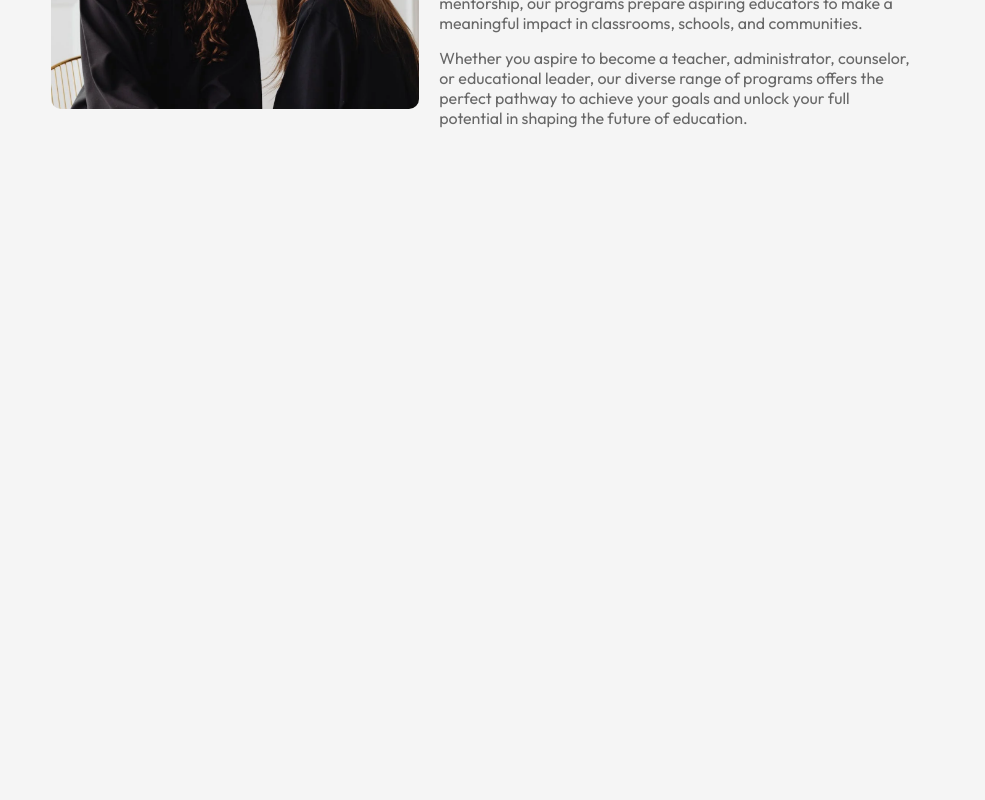
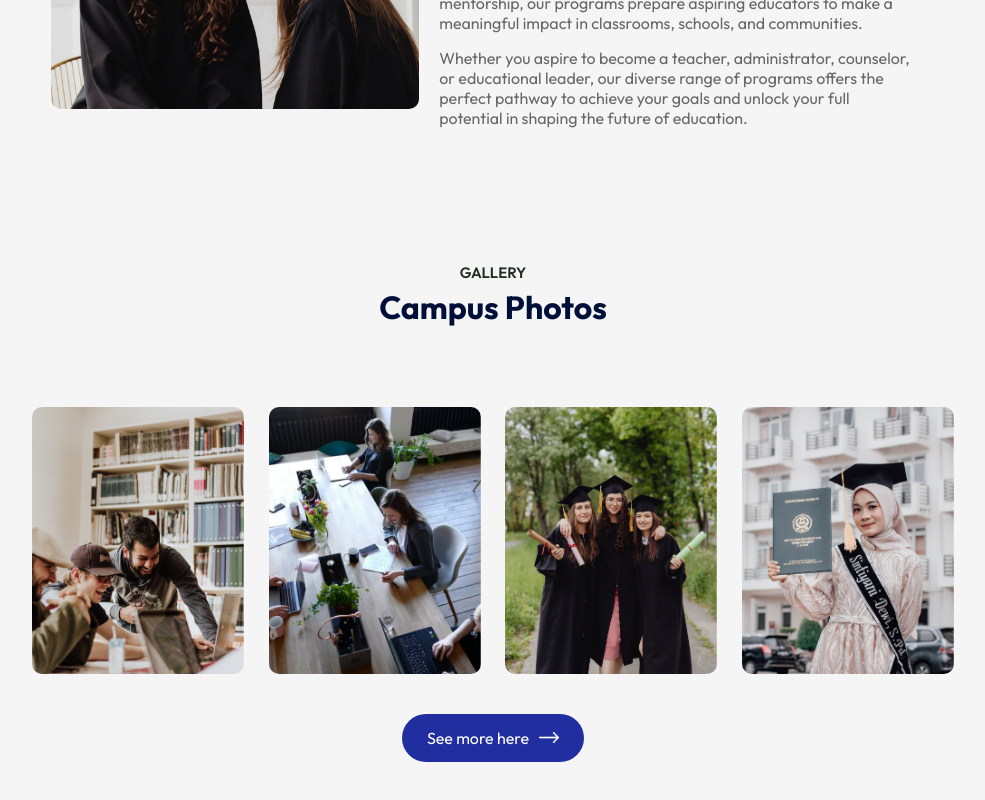
Before and after one commit to Tareq1131/Responsive-college-university-website-in-React, a React (Vite) app: page / in a window 1280 px wide. Shown: the part 1695-2495 px from the top of the page, without its empty margins (147-1132 px from the left). Before the commit the page ends 1958 px from the top, so only its background shows below. Built offline with nearby package versions, Linux system fonts and the light colour scheme.

Commit message:
Created gallery section

```diff
--- a/src/App.jsx
+++ b/src/App.jsx
@@ -1,4 +1,5 @@
 import About from "./components/About/About";
+import Campous from "./components/Campous/Campous";
 import Hero from "./components/Hero/Hero";
 import Navbar from "./components/Navbar/Navbar";
 import Programs from "./components/Programs/programs";
@@ -13,6 +14,8 @@
         <Title subtitle= "Our PROGRAM" title= "What We Offer"/>
         <Programs />
         <About/>
+        <Title subtitle= "Gallery" title= "Campus Photos"/>
+        <Campous/>
       </div>
     </div>
   );
--- /dev/null
+++ b/src/components/Campous/Campous.css
@@ -0,0 +1,15 @@
+.campous{
+    margin: 80px auto;
+    width: 90%;
+    text-align: center;
+}
+.gallery{
+    display: flex;
+    align-items: center;
+    justify-content: space-between;
+    margin-bottom: 40px;
+}
+.gallery img{
+    width: 23%;
+    border-radius: 10px;
+}
--- /dev/null
+++ b/src/components/Campous/Campous.jsx
@@ -0,0 +1,23 @@
+// import React from 'react'
+import './Campous.css'
+import gallery_1 from '../../assets/gallery-1.png'
+import gallery_2 from '../../assets/gallery-2.png'
+import gallery_3 from '../../assets/gallery-3.png'
+import gallery_4 from '../../assets/gallery-4.png'
+import white_arrow from '../../assets/white-arrow.png'
+
+function Campous() {
+  return (
+    <div className='campous'>
+      <div className='gallery'>
+        <img src={gallery_1} alt="" />
+        <img src={gallery_2} alt="" />
+        <img src={gallery_3} alt="" />
+        <img src={gallery_4} alt="" />
+      </div>
+      <button className='btn bark-btn'>See more here <img src={white_arrow} alt="" /></button>
+    </div>
+  )
+}
+
+export default Campous
--- a/src/index.css
+++ b/src/index.css
@@ -37,3 +37,7 @@
   width: 20px;
   margin-left: 10px;
 }
+.btn.bark-btn{
+  background: #212EA0;
+  color: #fff;
+}
```
